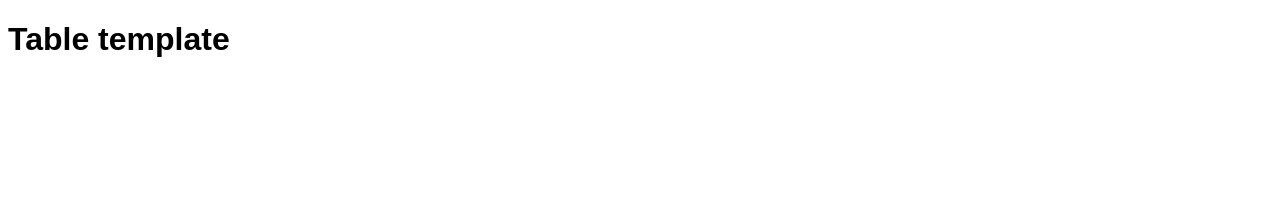
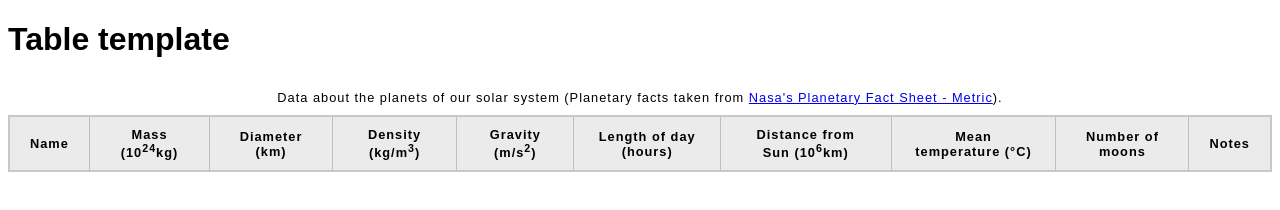
Before and after one commit to Sivnerof/Mozilla-Lessons, a plain HTML site: page html-tables/advanced-features-and-accesibility/blank-template.html in a window 1280 px wide. Drawn offline with Linux system fonts and the light colour scheme.

Commit message:
Added ids to table headers

```diff
--- a/html-tables/advanced-features-and-accesibility/blank-template.html
+++ b/html-tables/advanced-features-and-accesibility/blank-template.html
@@ -8,13 +8,28 @@
   <body>
     <h1>Table template</h1>
 
+    <table>
+        <caption>Data about the planets of our solar system (Planetary facts taken from <a href="http://nssdc.gsfc.nasa.gov/planetary/factsheet/" target="_blank">Nasa's Planetary Fact Sheet - Metric</a>).</caption>
+        <thead>
+            <tr>
+                <th id="name">Name</th>
+                <th id="mass">Mass (10<sup>24</sup>kg)</th>
+                <th id="diameter">Diameter (km)</th>
+                <th id="density">Density (kg/m<sup>3</sup>)</th>
+                <th id="gravity">Gravity (m/s<sup>2</sup>)</th>
+                <th id="length">Length of day (hours)</th>
+                <th id="distance">Distance from Sun (10<sup>6</sup>km)</th>
+                <th id="temperature">Mean temperature (°C)</th>
+                <th id="moons">Number of moons</th>
+                <th id="notes">Notes</th>
+            </tr>
+        </thead>
+        <tbody>
+
+        </tbody>
+    </table>
+
 <!--
-    Open your copy of blank-template.html,
-    and start the table off by giving it an outer container,
-    a table header, and a table body.
-    You don't need a table footer for this example.
-    Add the provided caption to your table.
-    Add a row to the table header containing all the column headers.
     Create all the content rows inside the table body,
     remembering to make all the row headings into headings semantically.
     Ensure all the content is placed into the right cells — in the raw data,
```
